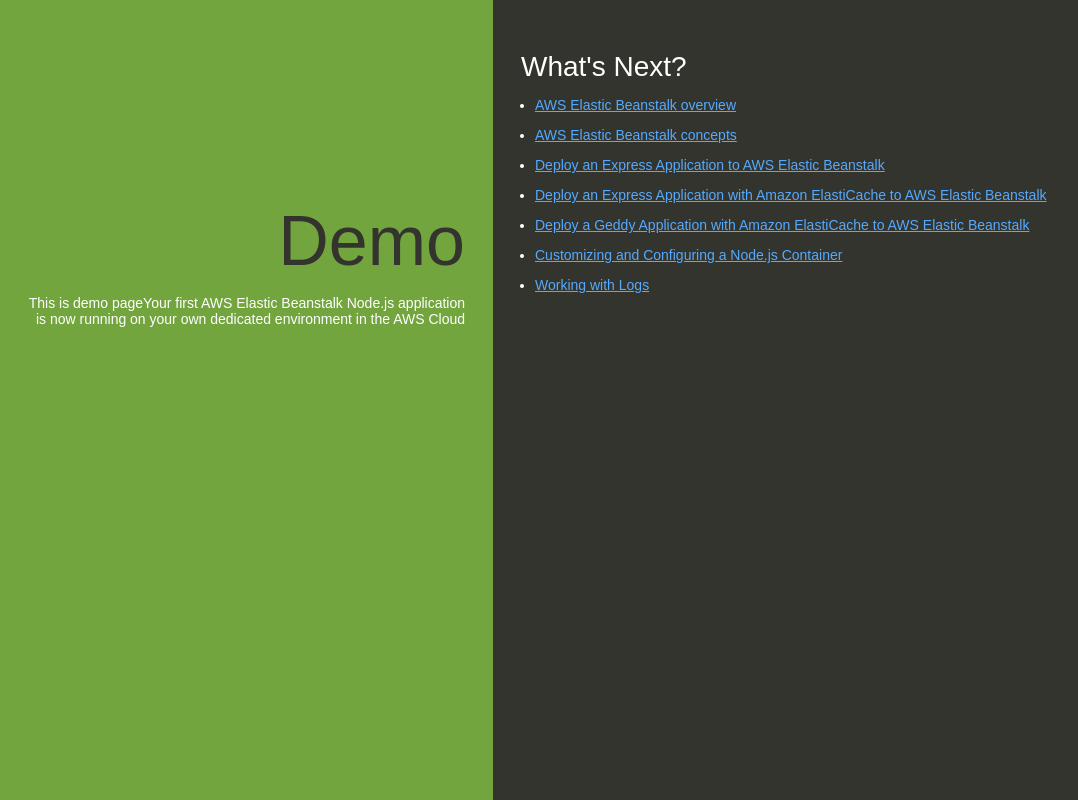
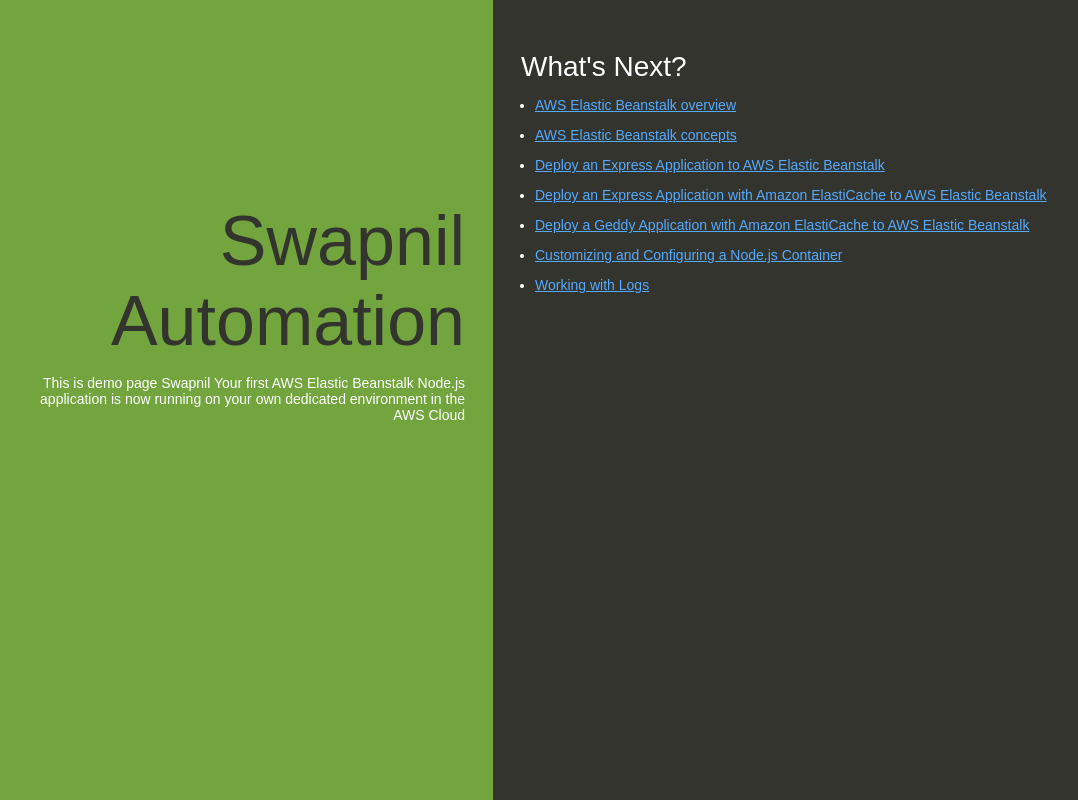
Before and after one commit to swap15s/demoswap, a website: page index.html in a window 1280 px wide. Shown: the whole page, without its empty margins (147-1225 px from the left). Drawn offline with Linux system fonts and the light colour scheme.

Commit message:
Add files via upload

```diff
--- a/index.html
+++ b/index.html
@@ -74,8 +74,8 @@
   </head>
   <body>
     <div class="textColumn">
-      <h1>Demo</h1>
-      <p>This is demo pageYour first AWS Elastic Beanstalk Node.js application is now running on your own dedicated environment in the AWS Cloud</p>
+      <h1>Swapnil Automation</h1>
+      <p>This is demo page Swapnil Your first AWS Elastic Beanstalk Node.js application is now running on your own dedicated environment in the AWS Cloud</p>
     </div>
     <div class="linksColumn">
       <h2>What's Next?</h2>
```
